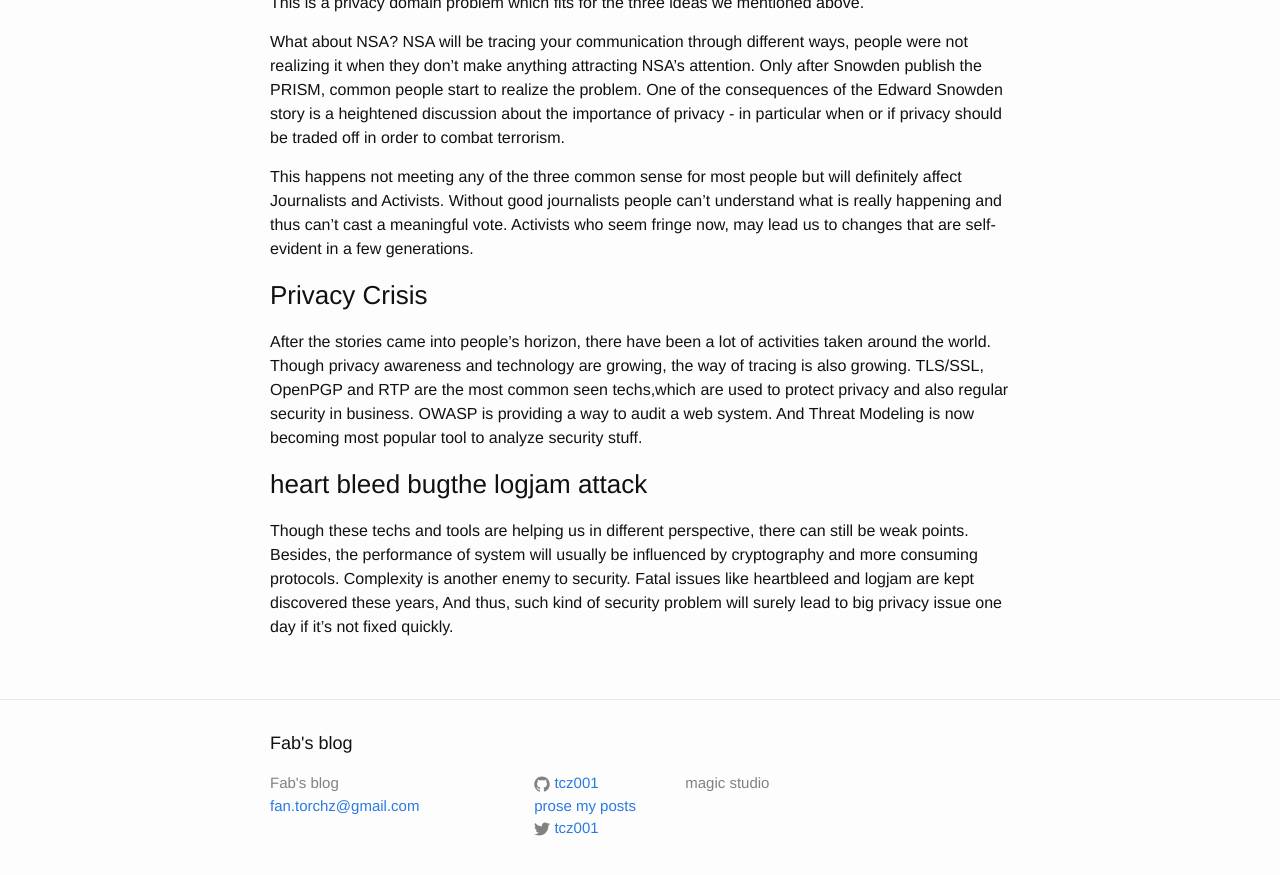
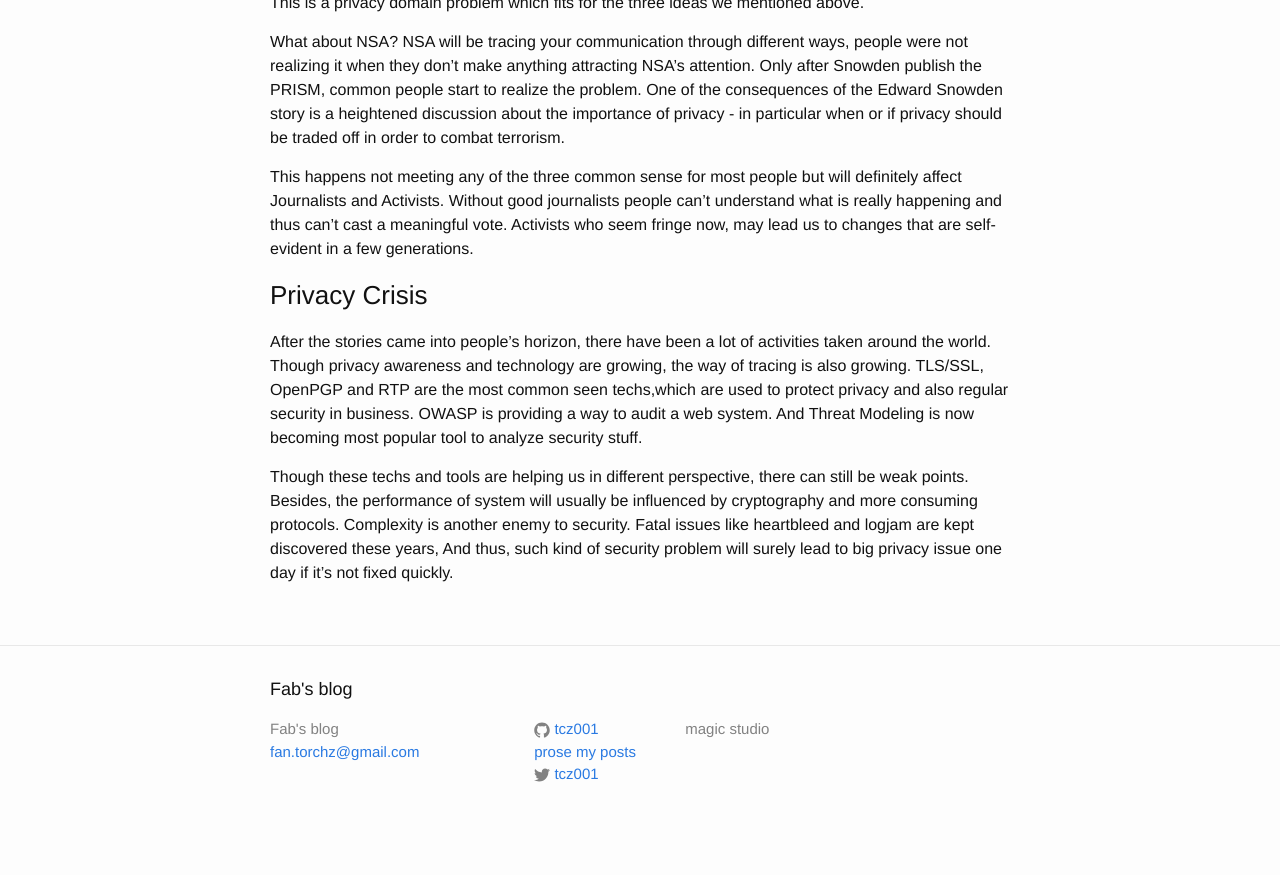
Before and after one commit to tcz001/tcz001.github.io, a Jekyll site: the page built from _posts/2015-06-01-musing-in-privacy.md, in a window 1280 px wide and 900 px high, scrolled down 1238 px. Shown: the top 875 px of the window. Built offline with Jekyll 4.4.1, drawn with Linux system fonts in a browser that asks for light colours; after the commit the page ends 2084 px from its top, so only the background shows below that.

Commit message:
Updated 2015-06-01-musing-in-privacy.md

```diff
--- a/_posts/2015-06-01-musing-in-privacy.md
+++ b/_posts/2015-06-01-musing-in-privacy.md
@@ -49,6 +49,4 @@ This happens not meeting any of the three common sense for most people but will
 
 After the stories came into people’s horizon, there have been a lot of activities taken around the world. Though privacy awareness and technology are growing, the way of tracing is also growing. TLS/SSL, OpenPGP and RTP are the most common seen techs,which are used to protect privacy and also regular security in business. OWASP is providing a way to audit a web system. And Threat Modeling is now becoming most popular tool to analyze security stuff.
 
-###heart bleed bugthe logjam attack
-
 Though these techs and tools are helping us in different perspective, there can still be weak points. Besides, the performance of system will usually be influenced by cryptography and more consuming protocols. Complexity is another enemy to security. Fatal issues like heartbleed and logjam are kept discovered these years, And thus, such kind of security problem will surely lead to big privacy issue one day if it’s not fixed quickly.
```
